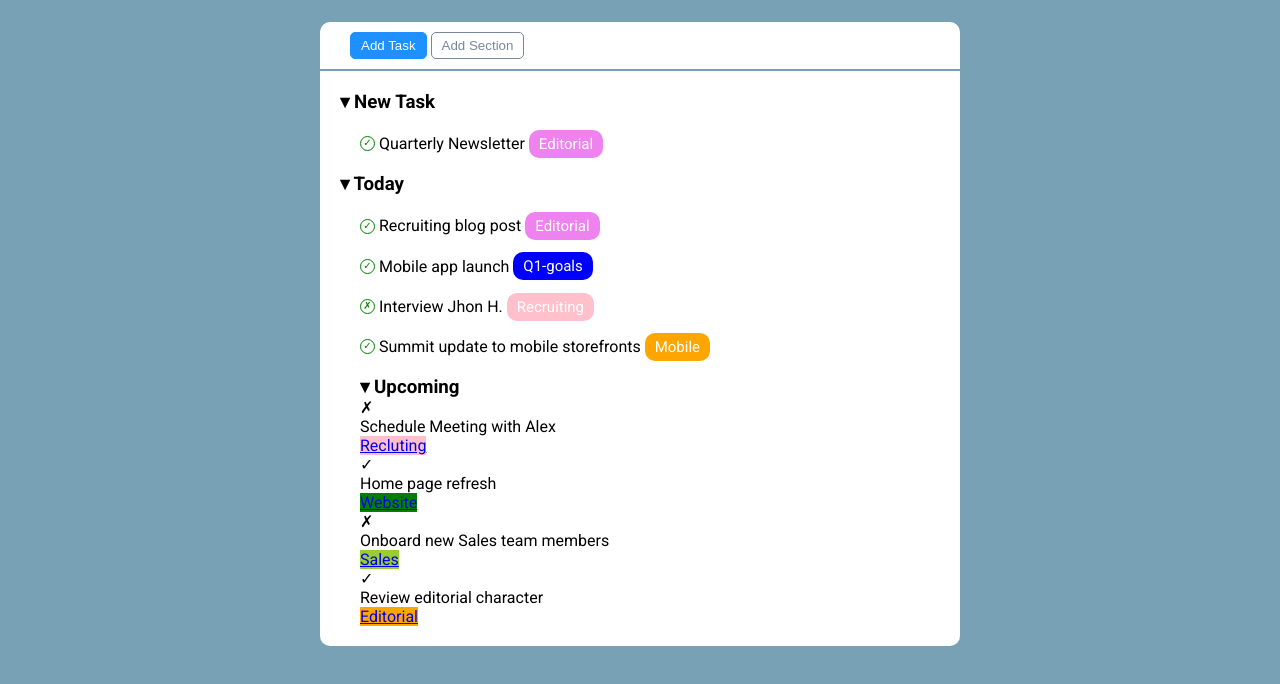
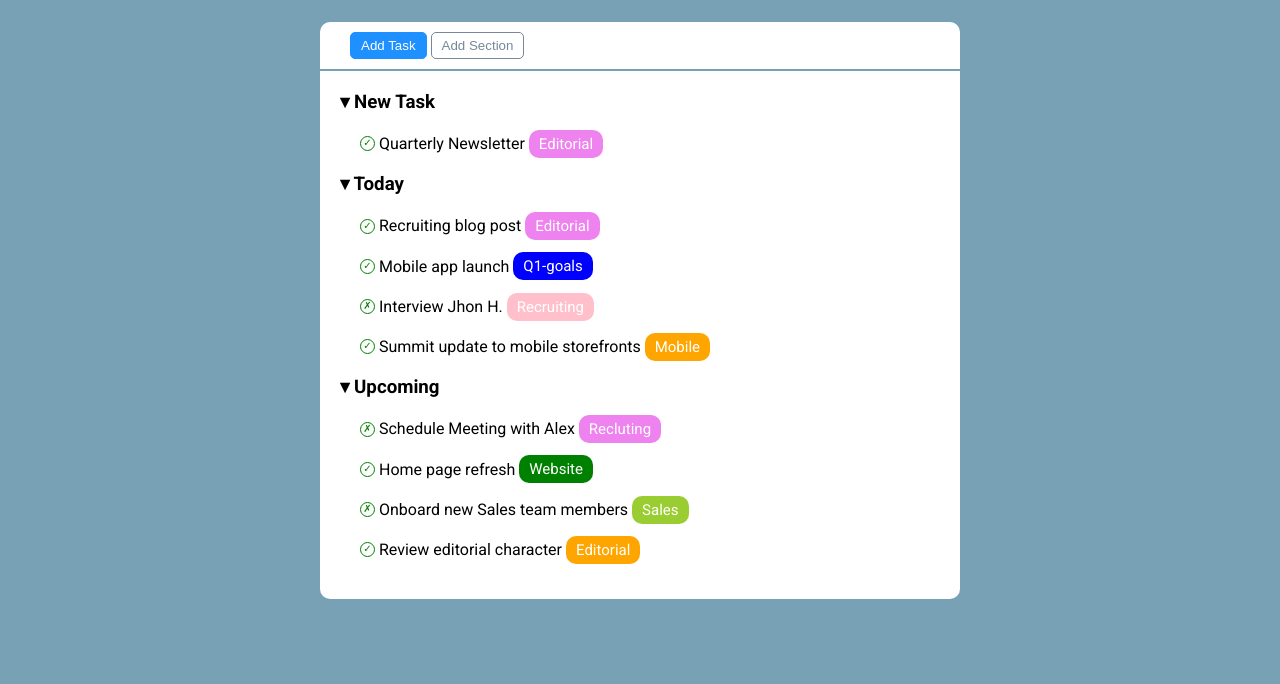
Before and after one commit to Salvo170586SP/html-css-toboolist, a plain HTML site: page index.html in a window 1280 px wide. Shown: the part 86-770 px from the top of the page. Drawn offline with Linux system fonts and the light colour scheme.

Commit message:
correction complete

```diff
--- a/index.html
+++ b/index.html
@@ -23,6 +23,7 @@
     <!--parte centrale-->
     <main>
       <div class="container">
+
         <!--sezione actions-->
         <section id="actions">
           <button id="blue" class="button-item">Add Task</button>
@@ -71,34 +72,35 @@
               </ul>
             </li>
           </ul>
-
-
-        <section id="upcoming">
-          <h3 class="add-task">&dtrif; Upcoming</h3>
-
-          <div class="row-items">
-            <div class="entity">&cross;</div>
-            <p class="name-task">Schedule Meeting with Alex</p>
-            <a class="link-task pink" href="#">Recluting</a>
-          </div>
-
-          <div class="row-items">
-            <div class="entity">&check;</div>
-            <p class="name-task">Home page refresh</p>
-            <a class="link-task green" href="#">Website</a>
-          </div>
-
-          <div class="row-items">
-            <div class="entity">&cross;</div>
-            <p class="name-task">Onboard new Sales team members</p>
-            <a class="link-task yellowgreen" href="#">Sales</a>
-          </div>
-
-          <div class="row-items">
-            <div class="entity">&check;</div>
-            <p class="name-task">Review editorial character</p>
-            <a class="link-task orange" href="#">Editorial</a>
-          </div>
+          <ul>
+            <li>
+              <h3>&blacktriangledown; Upcoming</h3>
+              <ul>
+                <li class="task-item">
+                  <span class="task-status done">&cross;</span>
+                  <span class="task-text">Schedule Meeting with Alex</span>
+                  <span class="badge-task violet">Recluting</span></li>
+              </ul>
+              <ul>
+                <li class="task-item">
+                  <span class="task-status done">&check;</span>
+                  <span class="task-text">Home page refresh</span>
+                  <span class="badge-task green">Website</span></li>
+              </ul>
+              <ul>
+                <li class="task-item">
+                  <span class="task-status done">&cross;</span>
+                  <span class="task-text">Onboard new Sales team members</span>
+                  <span class="badge-task yellowgreen">Sales</span></li>
+              </ul>
+              <ul>
+                <li class="task-item">
+                  <span class="task-status done">&check;</span>
+                  <span class="task-text">Review editorial character</span>
+                  <span class="badge-task orange">Editorial</span></li>
+              </ul>
+            </li>
+          </ul>
         </section>
       </div>
     </main>
```
Also changed, not shown: css/style.css (+3 -5 lines).
